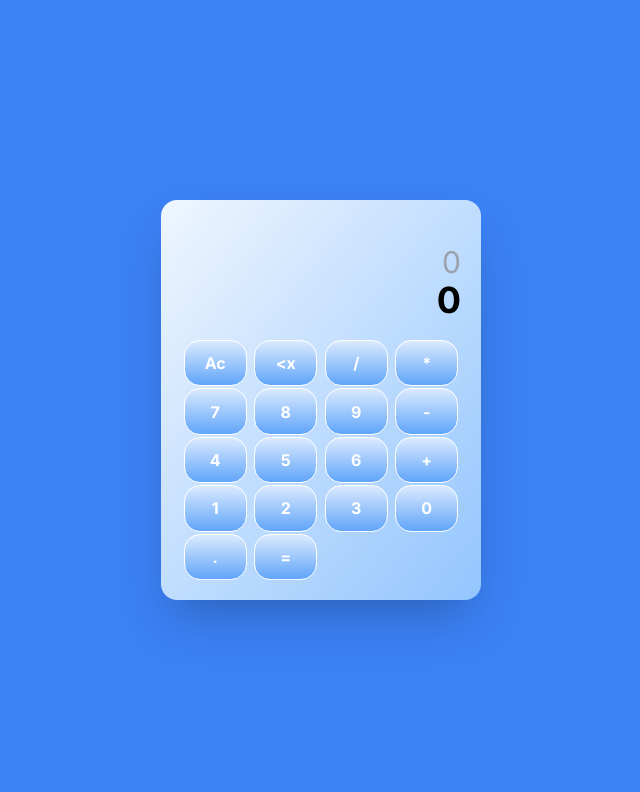
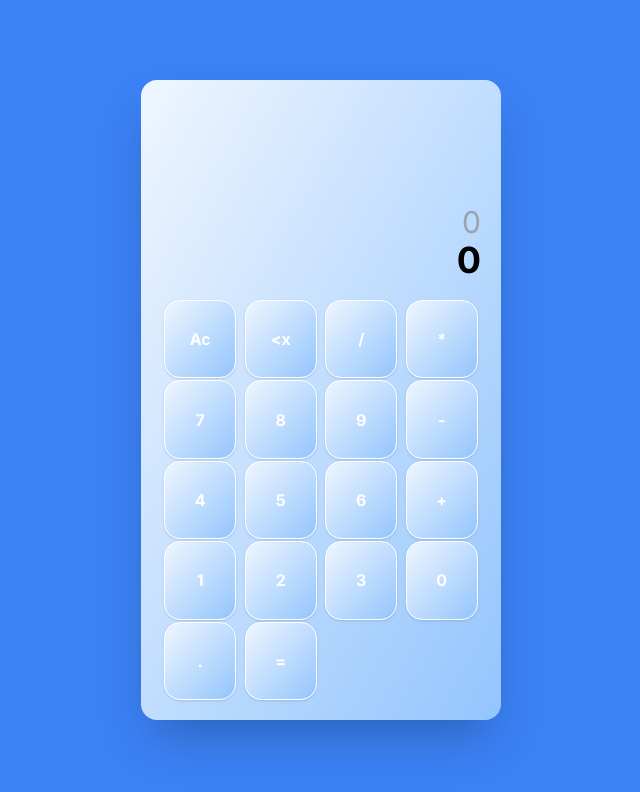
Before and after one commit to gnikkoch96/nextjs-projects, a Next.js app in the folder calculator-app/: page / in a window 1280 px wide. Shown: the top 792 px of the page, without its empty margins (319-959 px from the left). Built offline with nearby package versions, Linux system fonts and the light colour scheme.

Commit message:
add clsx import

```diff
--- a/calculator-app/app/components/Calculator.tsx
+++ b/calculator-app/app/components/Calculator.tsx
@@ -1,6 +1,7 @@
 'use client';
 
 import { useState } from 'react';
+import clsx from 'clsx';
 
 export default function Calculator(){
     const symbols = ["Ac", "<x", "/", "*", "7", "8", "9", "-", "4", "5", "6", "+", "1", "2", "3", "0", ".", "="];
@@ -9,7 +10,7 @@ export default function Calculator(){
     const [result, setResult] = useState('0');
 
     return(
-        <div className="w-80 h-1/2 p-5 bg-gradient-to-br from-blue-50 to-blue-300 rounded-2xl shadow-2xl">
+        <div className="w-[360px] h-[640px] p-5 bg-gradient-to-br from-blue-50 to-blue-300 rounded-2xl shadow-2xl">
             <Display result={result} history={history}/>
 
             {/* Buttons */}
@@ -36,8 +37,8 @@ function Display({result, history}:{result:string, history:string}){
 
 function Button({symbol}:{symbol:string}){
     return(
-        <button className="w-11/12 rounded-2xl border border-white bg-gradient-to-b from-blue-100 to-blue-400
-                    font-bold text-white">
+        <button className="w-11/12 rounded-2xl border border-white bg-gradient-to-br from-white-100 to-blue-300
+                    font-bold text-white shadow">
             {symbol}</button>
     );
 }
```
Also changed, not shown: calculator-app/package.json (+6 -5 lines), 1 other file (tests, documents, lock files or other folders).
